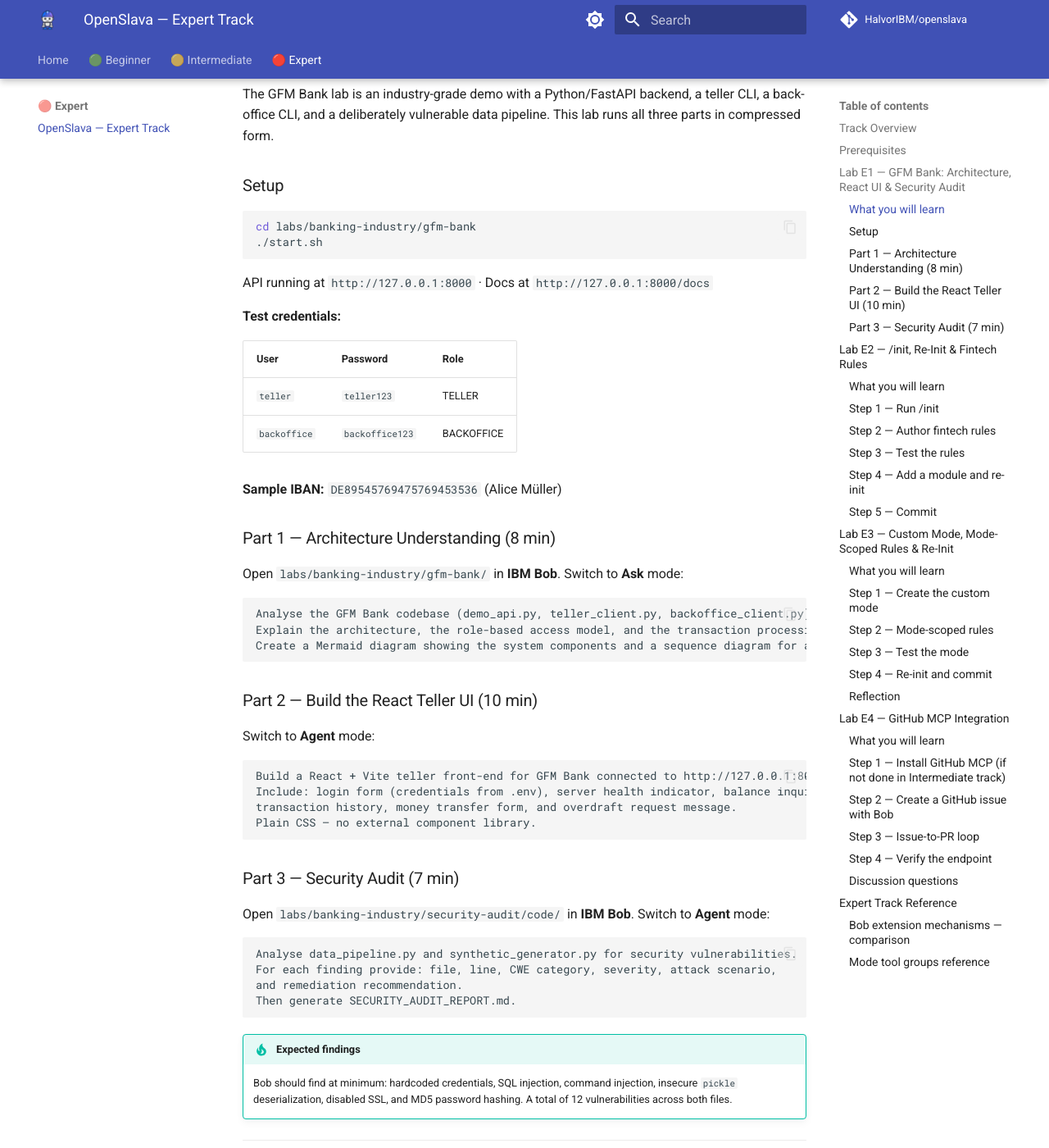
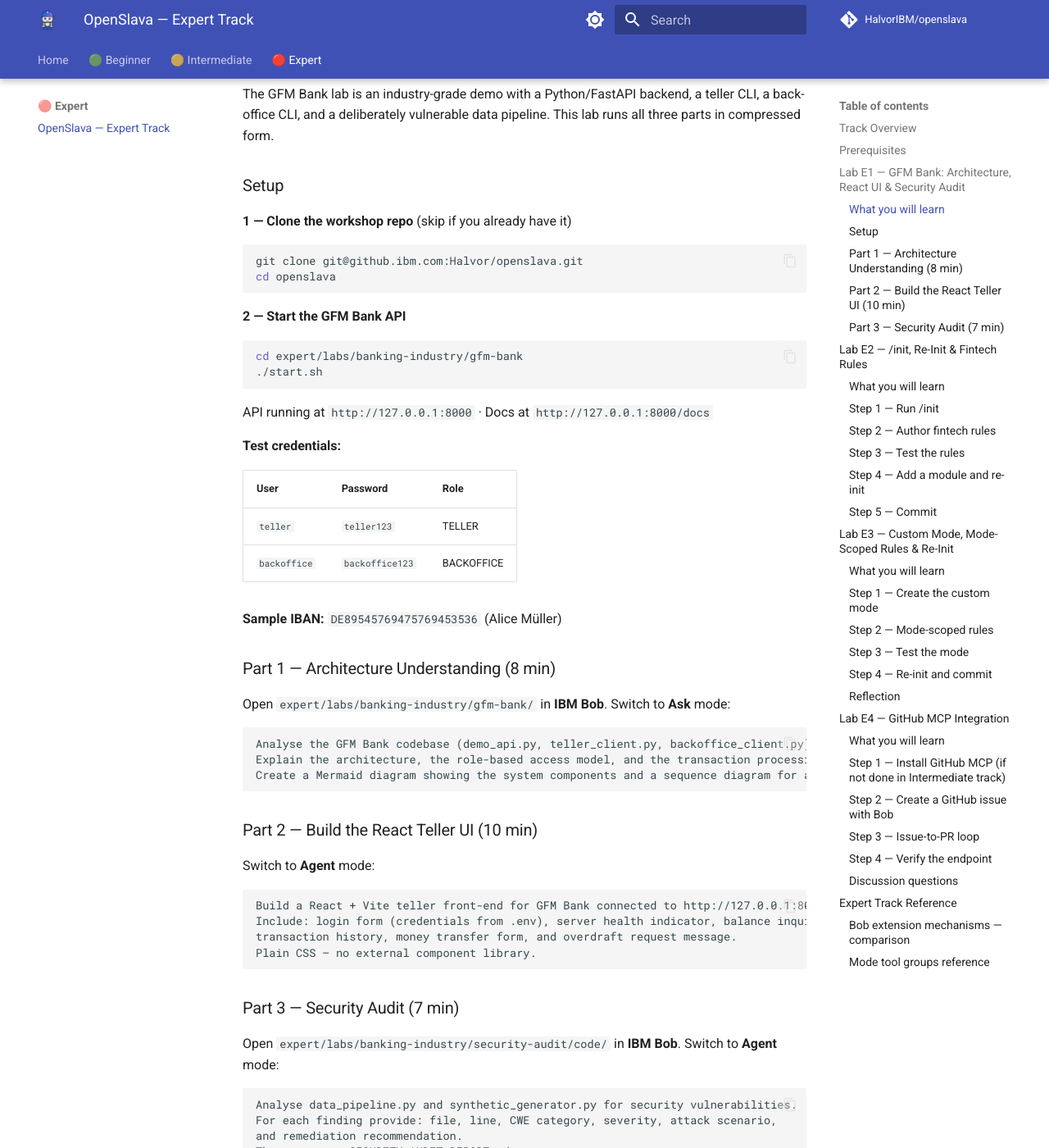
Before and after one commit to HalvorIBM/openslava, an MkDocs documentation site: the page built from docs/labs/openslava-expert.md, in a window 1280 px wide and 1400 px high, scrolled down 1143 px. Shown: the whole window at 82% size. Built offline with MkDocs 1.6.1 and Material for MkDocs 9.7.7, drawn with Linux system fonts in a browser that asks for light colours; comment, search, counter and statistics services are not loaded; some of the changed text lies outside the part shown.

Commit message:
Expert lab: add GFM Bank repo clone step and fix all path references

````diff
--- a/docs/labs/openslava-expert.md
+++ b/docs/labs/openslava-expert.md
@@ -35,8 +35,17 @@
 
 ### Setup
 
+**1 — Clone the workshop repo** (skip if you already have it)
+
 ```bash
-cd labs/banking-industry/gfm-bank
+git clone git@github.ibm.com:Halvor/openslava.git
+cd openslava
+```
+
+**2 — Start the GFM Bank API**
+
+```bash
+cd expert/labs/banking-industry/gfm-bank
 ./start.sh
 ```
 
@@ -53,7 +62,7 @@
 
 ### Part 1 — Architecture Understanding (8 min)
 
-Open `labs/banking-industry/gfm-bank/` in **IBM Bob**. Switch to **Ask** mode:
+Open `expert/labs/banking-industry/gfm-bank/` in **IBM Bob**. Switch to **Ask** mode:
 
 ```
 Analyse the GFM Bank codebase (demo_api.py, teller_client.py, backoffice_client.py).
@@ -74,7 +83,7 @@
 
 ### Part 3 — Security Audit (7 min)
 
-Open `labs/banking-industry/security-audit/code/` in **IBM Bob**. Switch to **Agent** mode:
+Open `expert/labs/banking-industry/security-audit/code/` in **IBM Bob**. Switch to **Agent** mode:
 
 ```
 Analyse data_pipeline.py and synthetic_generator.py for security vulnerabilities.
@@ -98,7 +107,7 @@
 
 ### Step 1 — Run /init
 
-From `labs/banking-industry/gfm-bank/`, switch to **Agent** mode, type `/init` and send.
+From `expert/labs/banking-industry/gfm-bank/`, switch to **Agent** mode, type `/init` and send.
 
 **Read `AGENTS.md`:**
 
@@ -257,7 +266,7 @@
 
 !!! tip "Push your banking lab to GitHub first"
     ```bash
-    cd labs/banking-industry/gfm-bank
+    cd expert/labs/banking-industry/gfm-bank
     git init && git add . && git commit -m "Initial GFM Bank commit"
     gh repo create gfm-bank --public --source=. --push
     ```
````
